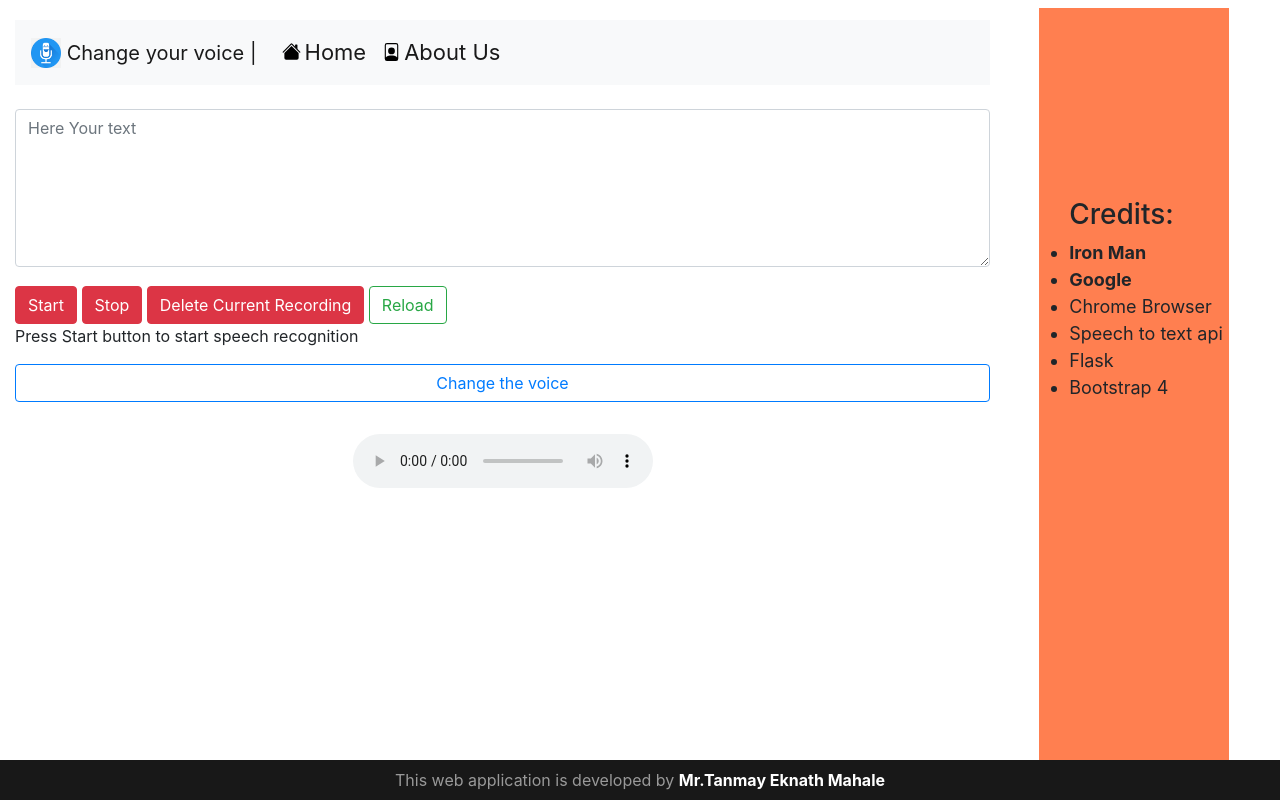
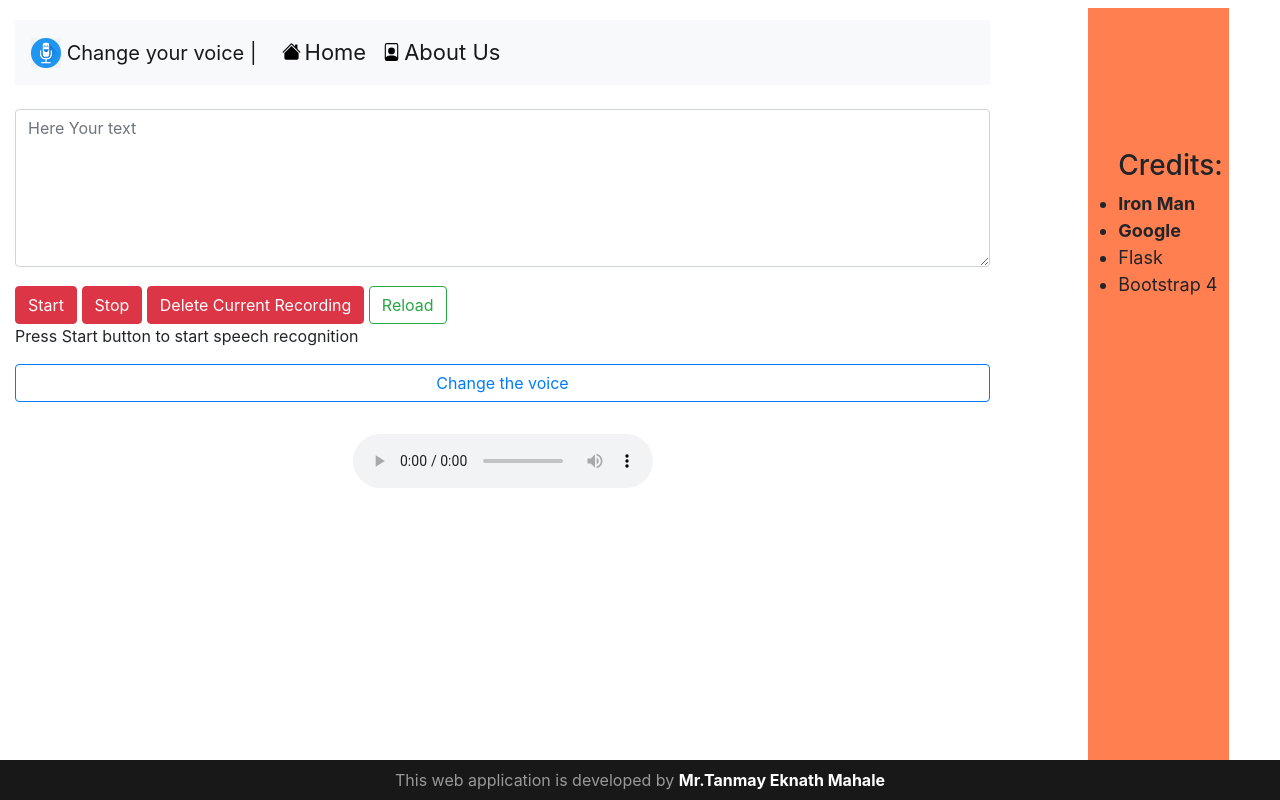
Before and after one commit to XlentAcademy/Speech-to-Text, a Flask app: page / in a window 1280 px wide. Run offline with Flask 2, Linux system fonts and the light colour scheme; some libraries are stand-ins or nearby versions.

Commit message:
resolved bugs

```diff
--- a/templates/base.html
+++ b/templates/base.html
@@ -104,8 +104,6 @@
             <strong><h3>Credits: </h3></strong>
             <li><strong>Iron Man</strong></li>
             <li><strong>Google</strong></li>
-            <li>Chrome Browser</li>
-            <li>Speech to text api</li>
             <li>Flask</li>
             <li>Bootstrap 4</li>
         </ul>
```
